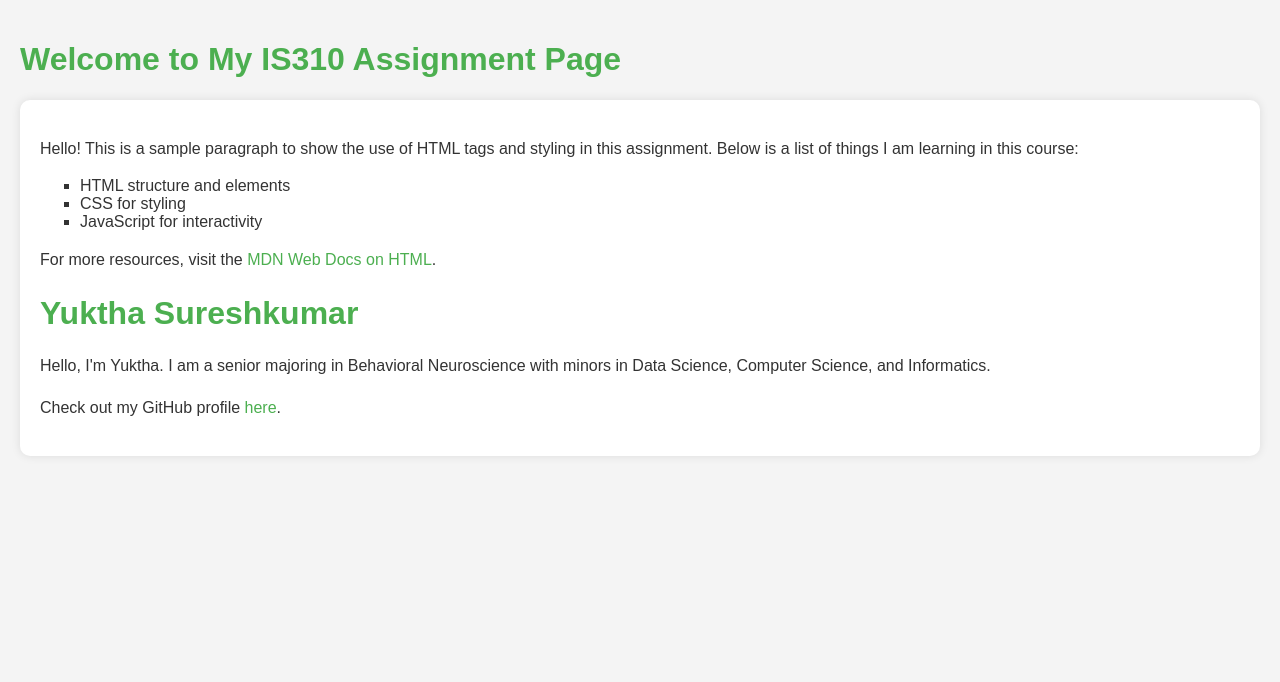
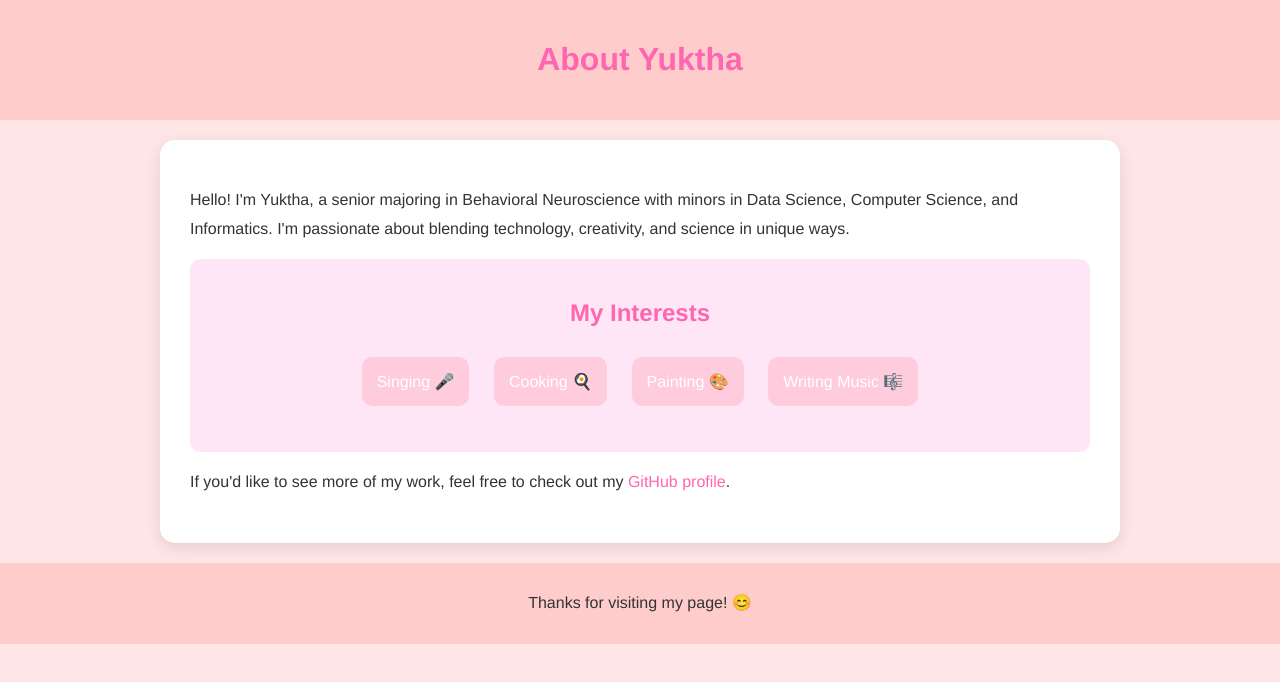
Before and after one commit to yukthas2/yukthas2.github.io, a plain HTML site: page index.html in a window 1280 px wide. Drawn offline with Linux system fonts and the light colour scheme.

Commit message:
Update index.html
made page pink, and took out things from "source and style" assignment

```diff
--- a/index.html
+++ b/index.html
@@ -3,58 +3,97 @@
 <head>
     <meta charset="UTF-8">
     <meta name="viewport" content="width=device-width, initial-scale=1.0">
-    <title>IS310 Assignment 2</title>
+    <title>About Yuktha</title>
     <style>
         body {
-            font-family: Arial, sans-serif;
-            background-color: #f4f4f4;
+            font-family: 'Helvetica', sans-serif;
+            background-color: #ffe6e6;
             color: #333;
             margin: 0;
+            padding: 0;
+        }
+        header {
+            background-color: #ffcccc;
             padding: 20px;
+            text-align: center;
         }
         h1 {
-            color: #4CAF50;
+            color: #ff66b2;
         }
         .content {
             background-color: #fff;
+            max-width: 900px;
+            margin: 20px auto;
+            padding: 30px;
+            border-radius: 15px;
+            box-shadow: 0 5px 15px rgba(0, 0, 0, 0.1);
+        }
+        p {
+            line-height: 1.8;
+        }
+        .interests {
+            background-color: #ffe6f7;
             padding: 20px;
             border-radius: 10px;
-            box-shadow: 0 0 10px rgba(0,0,0,0.1);
+            text-align: center;
         }
-        p {
-            line-height: 1.6;
+        .interests h2 {
+            color: #ff66b2;
         }
         ul {
-            list-style-type: square;
+            list-style-type: none;
+            padding: 0;
+        }
+        ul li {
+            background-color: #ffccdd;
+            margin: 10px;
+            padding: 15px;
+            border-radius: 10px;
+            display: inline-block;
+            color: #fff;
         }
         a {
-            color: #4CAF50;
+            color: #ff66b2;
             text-decoration: none;
         }
         a:hover {
             text-decoration: underline;
         }
+        footer {
+            background-color: #ffcccc;
+            text-align: center;
+            padding: 10px;
+            margin-top: 20px;
+        }
     </style>
 </head>
 <body>
-    <h1>Welcome to My IS310 Assignment Page</h1>
+    <header>
+        <h1>About Yuktha</h1>
+    </header>
+
     <div class="content">
-        <p>Hello! This is a sample paragraph to show the use of HTML tags and styling in this assignment. Below is a list of things I am learning in this course:</p>
+        <p>Hello! I'm Yuktha, a senior majoring in Behavioral Neuroscience with minors in Data Science, Computer Science, and Informatics. I'm passionate about blending technology, creativity, and science in unique ways.</p>
 
-        <ul>
-            <li>HTML structure and elements</li>
-            <li>CSS for styling</li>
-            <li>JavaScript for interactivity</li>
-        </ul>
+        <div class="interests">
+            <h2>My Interests</h2>
+            <ul>
+                <li>Singing 🎤</li>
+                <li>Cooking 🍳</li>
+                <li>Painting 🎨</li>
+                <li>Writing Music 🎼</li>
+            </ul>
+        </div>
 
-        <p>For more resources, visit the <a href="https://developer.mozilla.org/en-US/docs/Web/HTML">MDN Web Docs on HTML</a>.</p>
-     <h1>Yuktha Sureshkumar</h1>
-        <p>Hello, I'm Yuktha. I am a senior majoring in Behavioral Neuroscience with minors in Data Science, Computer Science, and Informatics.</p>
-        <p>Check out my GitHub profile <a href="https://github.com/yukthas2">here</a>.</p>
+        <p>If you'd like to see more of my work, feel free to check out my <a href="https://github.com/yukthas2">GitHub profile</a>.</p>
     </div>
 
+    <footer>
+        <p>Thanks for visiting my page! 😊</p>
+    </footer>
+
     <script>
-        console.log("Welcome to the IS310 Assignment 2 webpage!");
+        console.log("Welcome to Yuktha's About Me page!");
     </script>
 </body>
 </html>
```
